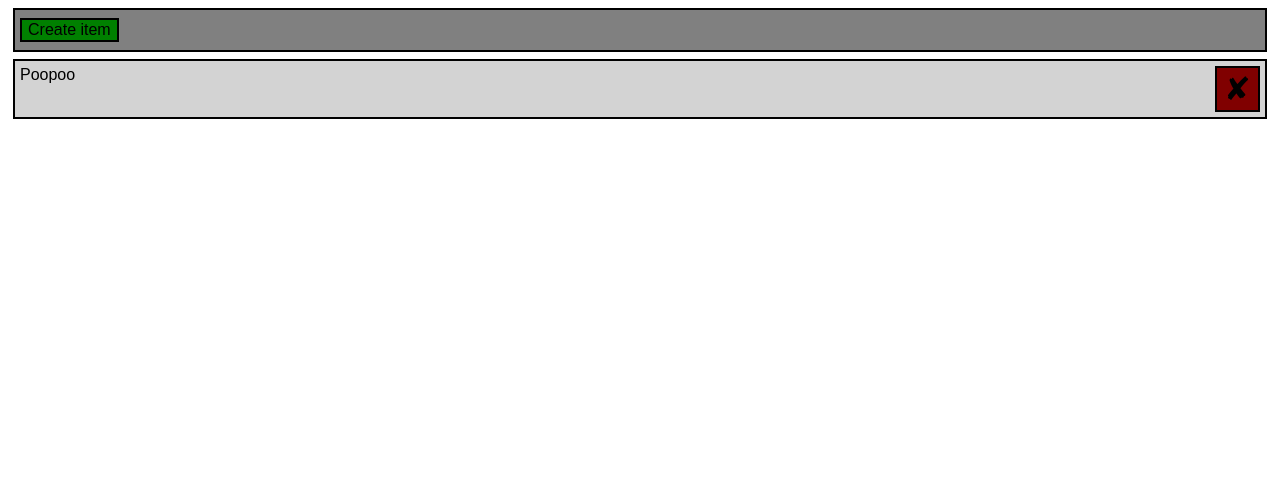
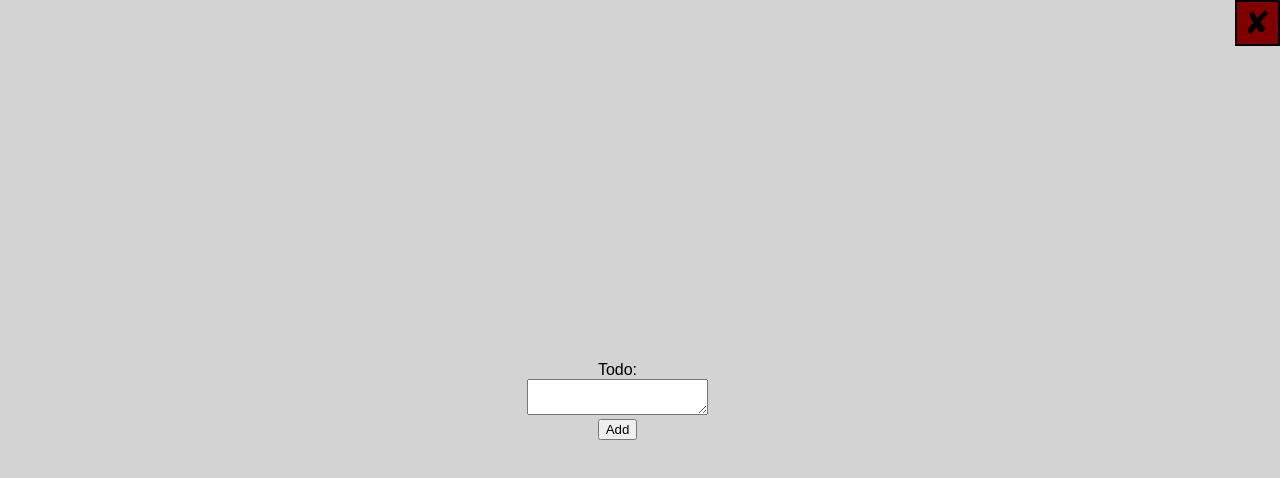
Before and after one commit to seangayler/todo-list, a React app: page / in a window 1280 px wide. Both pictures are taken after a click on the button "Create item". Built offline with nearby package versions, Linux system fonts and the light colour scheme.

Commit message:
Built todo list using React. Todos are not yet saved anywhere.

```diff
--- a/src/js/App.css
+++ b/src/js/App.css
@@ -34,7 +34,7 @@
   margin: 0;
 }
 
-.ListItem__delete {
+.ListItem__delete, .CreateForm-close {
   font-size: 2em;
   min-height: 45px;
   min-width: 45px;
@@ -42,3 +42,33 @@
   background-color: maroon;
   border: 2px solid black;
 }
+
+.CreateForm-container {
+  z-index: 20;
+  position: fixed;
+  left: 0;
+  top: 0;
+  height: 100vh;
+  width: 100vw;
+  background-color: lightgrey;
+  display: flex;
+  justify-content: space-between;
+}
+
+.CreateForm {
+  width: 100%;
+  display: flex;
+  flex-direction: column;
+  justify-content: center;
+  align-items: center;
+  text-align: center;
+}
+
+.CreateForm--disabled {
+  display: none;
+}
+
+.CreateForm-close {
+  z-index: 21;
+  align-self: flex-start;
+}
--- a/src/js/App.js
+++ b/src/js/App.js
@@ -1,10 +1,11 @@
 import React from 'react';
+import ReactDOM from 'react-dom';
 
 class ListItem extends React.Component {
   render() {
     return (
       <div className="ListItem">
-        <p className="ListItem__text">{this.props.todo}Poopoo</p>
+        <p className="ListItem__text">{this.props.text}</p>
         <button className="ListItem__delete" onClick={this.handleClick}>&#10008;</button>
       </div>
     )
@@ -17,30 +18,96 @@ class ListItem extends React.Component {
 }
 
 class CreateForm extends React.Component {
+  constructor(props) {
+    super(props);
+    this.state = {
+      todo: ""
+    }
+    this.handleSubmit = this.handleSubmit.bind(this);
+    this.handleChange = this.handleChange.bind(this);
+  }
+
   render() {
+    if (this.props.formDisplayed) {
+      return (
+        <div className="CreateForm-container">
+          <form className='CreateForm' onSubmit={this.handleSubmit}>
+            <label>
+              Todo: <br />
+              <textarea type="text" name="todo" onChange={this.handleChange}/>
+            </label>
+            <input type="submit" value="Add" onClick={this.handleSubmit}/>
+          </form>
+          <button className="CreateForm-close">&#10008;</button>
+        </div>
+      )
+    }
+    else {
+      return <span></span>
+    }
+  }
 
+  handleChange(event) {
+    this.setState({todo: event.target.value})
+  }
+
+  handleSubmit(event) {
+    this.props.hideForm();
+    this.props.addTodo(this.state.todo);
+    this.setState({todo: ""});
   }
 }
 
 class Toolbar extends React.Component {
+  constructor(props) {
+    super(props);
+    this.state = {
+      formDisplayed: false
+    }
+    this.displayForm = this.displayForm.bind(this);
+    this.hideForm = this.hideForm.bind(this);
+  }
 
   render() {
     return (
       <div className="Toolbar">
-        <button className="Toolbar__create">Create item</button>
+        <CreateForm formDisplayed={this.state.formDisplayed} hideForm={this.hideForm} addTodo={this.props.addTodo}/>
+        <button className="Toolbar__create" onClick={this.displayForm}>Create item</button>
       </div>
     )
+  }
+
+  displayForm() {
+    this.setState({ formDisplayed: true });
+  }
+
+  hideForm() {
+    this.setState({ formDisplayed: false});
   }
 }
 
 class App extends React.Component {
+  constructor(props) {
+    super(props)
+    this.state = {
+      todos: []
+    }
+    this.addTodo = this.addTodo.bind(this);
+  }
+
   render() {
     return (
       <div className="App">
-        <Toolbar />
-        <ListItem />
+        <Toolbar addTodo={this.addTodo} />
+        <div>
+          { this.state.todos.map((todo, index) => (<ListItem text={todo} key={index} />)) }
+        </div>
       </div>
     )
+  }
+
+  addTodo(todo) {
+    this.setState({ todos: this.state.todos.concat(todo) });
   }
 }
 
```
Also changed, not shown: 1 other file.
